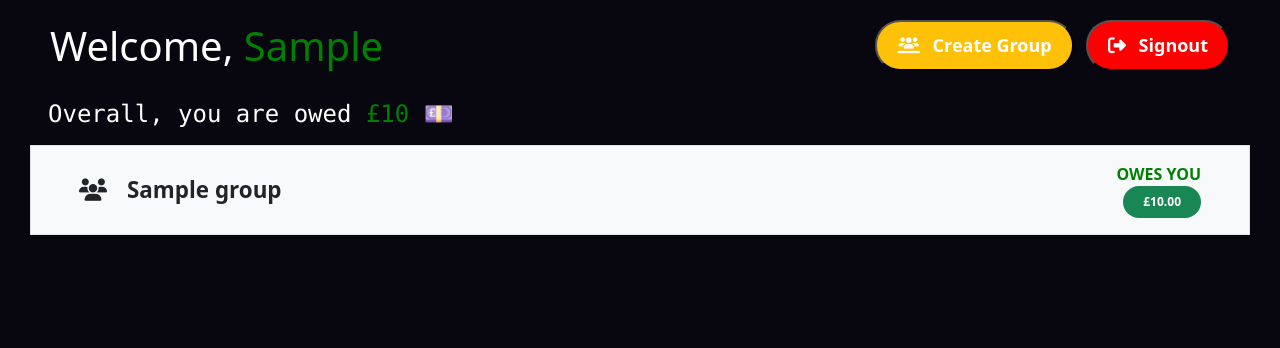
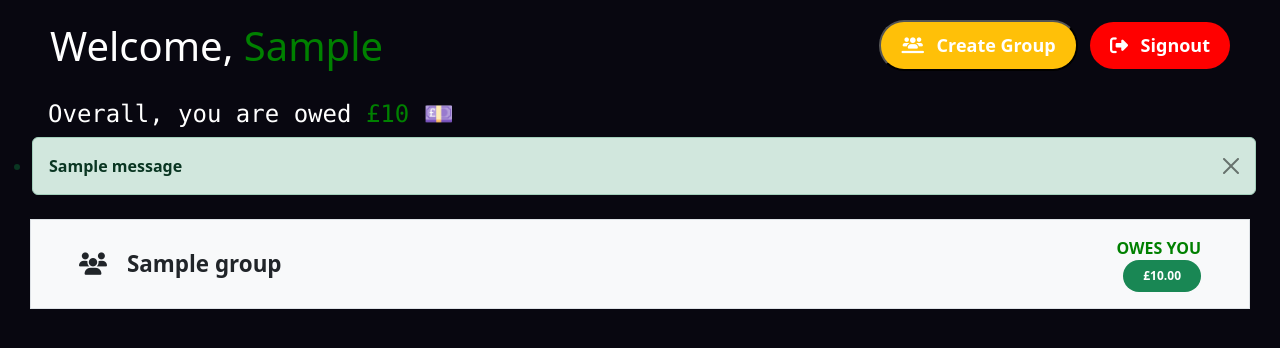
Before and after one commit to RubeshChandar/split-wisely, a Django app: page /split/ in a window 1280 px wide. Shown: the top 348 px of the page. Run offline with Django 5.2, Linux system fonts and the light colour scheme; a user stored in the database is signed in; tables that the repository leaves empty hold one stand-in row (values such as "Sample post"); one stand-in notice (Sample message) is shown; parts of the project's set-up code (start-up, migrations or seed data) failed here and were passed over; some libraries are stand-ins or nearby versions.

Commit message:
Final update

```diff
--- a/split/static/split/index.css
+++ b/split/static/split/index.css
@@ -23,10 +23,11 @@ h4>span {
     color: green;
 }
 
-button {
+.button {
     height: 100%;
     background-color: #ffffff;
-    color: #080710;
+    color: white;
+    margin-left: 8px;
     padding: 10px 20px;
     font-size: 18px;
     font-weight: 600;
--- a/split/templates/split/index.html
+++ b/split/templates/split/index.html
@@ -12,22 +12,39 @@
 <div class="d-flex justify-content-between align-items-center fixed-top">
     <h1>Welcome, <span>{{username|title}}</span></h1>
 
-    <div>
-        <a style="margin-left:8px">
-            <button style="background-color:#ffc008;color:white"
+    <div class="d-none d-md-block">
+        <button class='button' style="background-color:#ffc008;"
             data-bs-target="#createGoupModal" data-bs-toggle="modal">
-                <i class="fa-solid fa-users-line me-2"></i>
-                Create Group
-            </button>
-        </a>
-        <a href="{% url "signout" %}" style="margin-left:8px">
-            <button style="background-color:red;color:white">
-                <i class="fa-solid fa-right-from-bracket me-2"></i>
-                Signout
-            </button>
+            <i class="fa-solid fa-users-line me-2"></i>
+            Create Group
+        </button>
+
+        <a href="{% url "signout" %}" style="background-color:red;"
+        role="button" class="button">
+            <i class="fa-solid fa-right-from-bracket me-2"></i>
+            Signout
         </a>
     </div>
+
+    <div class="d-block d-md-none">
+    <div class="dropdown" data-bs-theme="dark" data-bs-toggle="dropdown" >
+        <button class="btn btn-secondary dropdown-toggle" type="button">
+            <span class="navbar-toggler-icon"></span>
+        </button>
+        <ul class="dropdown-menu" style="overflow: hidden;">
+            <li><a class="dropdown-item" data-bs-target="#createGoupModal" data-bs-toggle="modal">
+                <i class="fa-solid fa-users-line me-2"></i>
+                <span class="text-warning fw-bold">Create Group</span>
+            </a></li>
+            <li><a class="dropdown-item" href="{% url "signout" %}">
+                <i class="fa-solid fa-right-from-bracket me-2"></i>
+                <span class="text-danger fw-bold">Signout</span>
+            </a></li>
+        </ul>
+    </div>
+    </div>
 </div>
+
 
 <div class="overall px-5 font-monospace">
     {% if amount < 0 %}
@@ -36,6 +53,20 @@
     <h4 class='mt-5'> Overall, you are owed <span>£{{amount}}</span> 💷</h4>
     {% endif %}
 </div>
+
+{% if messages %}
+<ul class="messages me-4">
+    {% for message in messages %}
+    <li class="alert alert-{{ message.tags }} alert-dismissible fade show" role="alert">
+        {% if message.tags == "warning" %}
+        <i class="fa-solid fa-triangle-exclamation text-danger me-1"></i>
+        {% endif %}
+        <strong>{{message}}</strong>
+        <button type="button" class="btn-close" data-bs-dismiss="alert" aria-label="Close"></button>
+    </li>
+    {% endfor %}
+</ul>
+{% endif %}
 
 <ul class="list-group">
     {% for GroupBalance in groupBalances %}
--- a/split/templates/split/manage-members.html
+++ b/split/templates/split/manage-members.html
@@ -12,6 +12,9 @@
 {% include "split/include/group-header.html" %}
 
 <div class="container mt-3" data-bs-theme="dark">
+
+    <h1 class="text-primary">Add new Members :</h1>
+
     <div class="input-group">
         <span class="input-group-text" id="basic-addon1">@</span>
 
@@ -33,7 +36,7 @@
     {% endfor %}
     {% endif %}
 
-    <h1 class="text-warning">Current Members :</h1>
+    <h1 class="text-warning mt-2">Current Members :</h1>
     <ol class="list-group list-group-numbered">
         {% for member in group.members.all  %}
         <li class="list-group-item d-flex justify-content-between align-items-start">
--- a/split/templates/split/partials/users-list.html
+++ b/split/templates/split/partials/users-list.html
@@ -1,4 +1,4 @@
-<div class="list-group  mb-5">
+<div class="list-group mb-4">
 {% if users %}
     {% for user in users  %}
     <li class="list-group-item  d-flex flex-row justify-content-between align-items-center">
--- a/split/urls.py
+++ b/split/urls.py
@@ -5,11 +5,13 @@ from . import views
 urlpatterns = [
     path("", views.home, name="home"),
     path("new-create-group/", views.create_grp, name="new-group"),
+    path("<slug:slug>/delete-group/", views.delete_grp, name="delete-group"),
     path("<slug:slug>/", views.singleGroupView, name="single-group"),
     path("<slug:slug>/members-split/", views.members_split, name="members_split"),
     path("<slug:slug>/add-expense/", views.add_expense, name="add_expense"),
     path("<slug:slug>/manage-members/",
          views.manage_members, name="manage_members"),
+
 ]
 
 htmx_urlpatterns = [
--- a/split/views.py
+++ b/split/views.py
@@ -264,3 +264,18 @@ def create_grp(request):
 
     group.members.add(request.user)
     return redirect("single-group", slug=group.slug)
+
+
+@login_required
+def delete_grp(request, slug):
+    group = Group.objects.get(slug=slug)
+
+    if group.created_by != request.user:
+        messages.add_message(request, messages.WARNING,
+                             f"Group can't be deleted as you are not the admin for {group.name} group!!")
+        return redirect("single-group", slug=slug)
+
+    group.delete()
+    messages.add_message(request, messages.SUCCESS,
+                         f"{group.name} deleted successfully")
+    return redirect("home")
```
Also changed, not shown: split/templates/split/include/group-header.html (+22 -2 lines).
